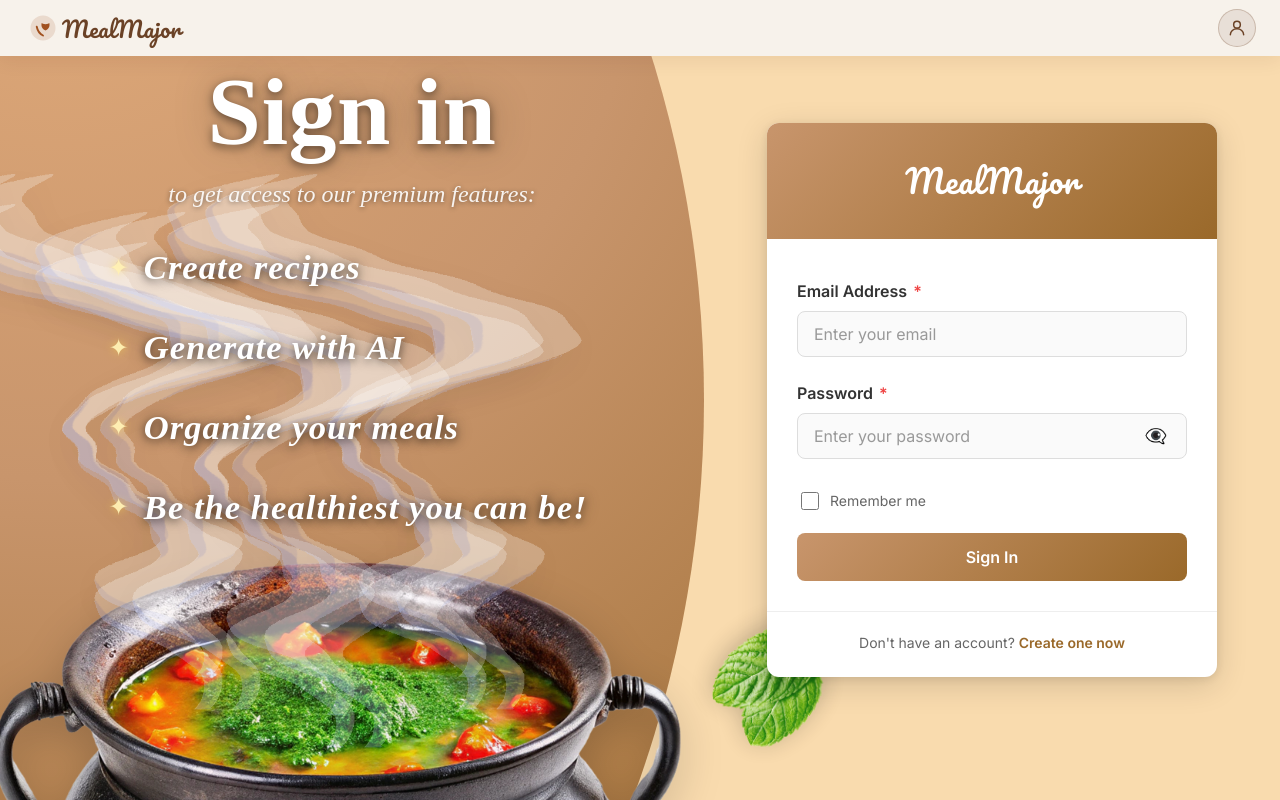
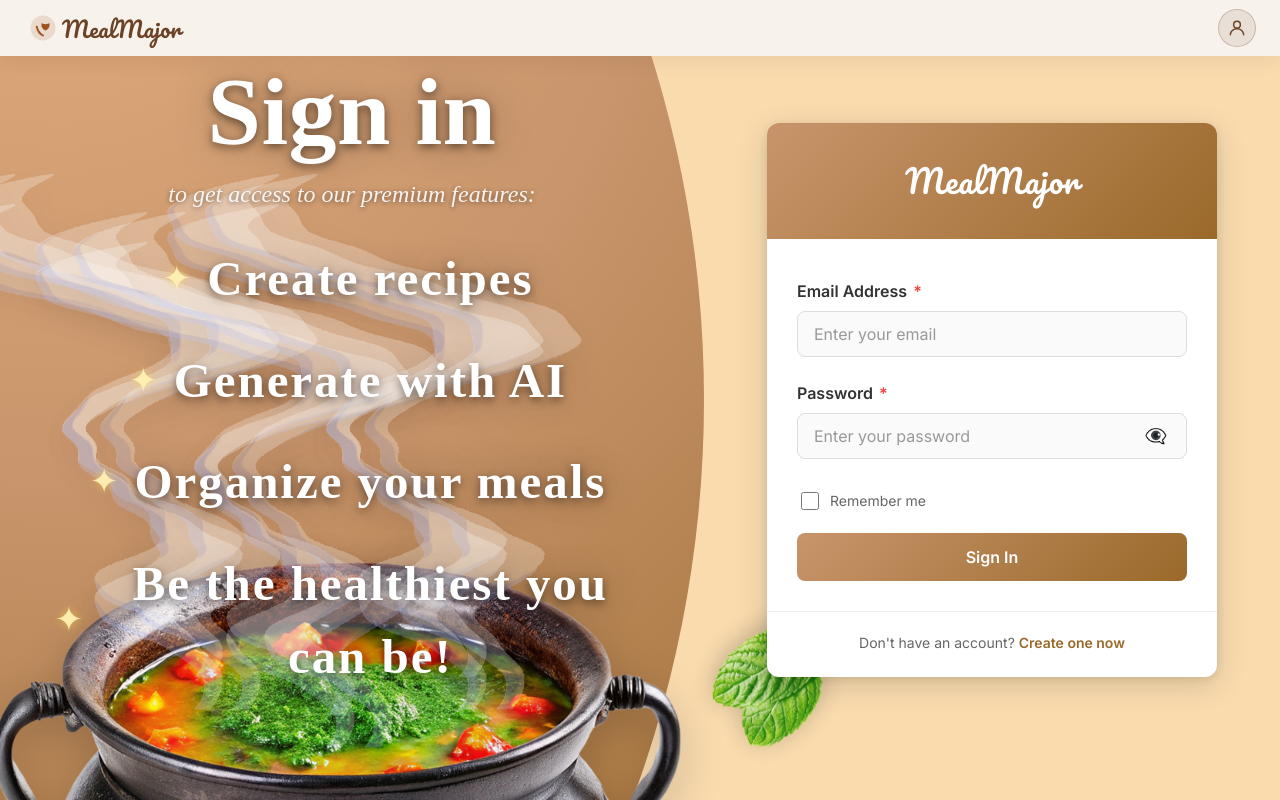
Before and after one commit to Ju-221/MIB-SOEN341_Project_W26, a React app in the folder frontend/: page /#signin in a window 1280 px wide. Built offline with nearby package versions, Linux system fonts and the light colour scheme; the HTML template or start-up script is replaced by a standard one.

Commit message:
make prettier pass

```diff
--- a/frontend/src/components/Auth/SignIn.css
+++ b/frontend/src/components/Auth/SignIn.css
@@ -109,7 +109,7 @@
   display: flex;
   flex-direction: column;
   gap: 16px;
-  max-width: min(44vmax, 520px);
+  width: calc(55vmax - clamp(32px, 6vw, 80px));
   align-items: center;
   text-align: center;
 }
@@ -155,20 +155,20 @@
 .auth-feature-item {
   display: flex;
   align-items: center;
+  justify-content: center;
   gap: 14px;
   font-family: 'Playfair Display', serif;
-  font-weight: 700;
-  font-style: italic;
-  font-size: clamp(19px, 2.7vw, 36px);
-  color: #fff;
+  font-weight: 900;
+  font-size: clamp(22px, 5.4vw, 49px);
+  color: #ffffff;
   border-radius: 100px;
   padding: 8px 24px 8px 16px;
-  width: fit-content;
+  width: 100%;
   text-shadow:
-    0 2px 8px rgba(0, 0, 0, 0.6),
-    0 0 18px rgba(0, 0, 0, 0.3);
-  letter-spacing: 0.03em;
-  /* GSAP sets opacity/x — start hidden */
+    0 3px 10px rgba(0, 0, 0, 0.5),
+    0 0 40px rgba(0, 0, 0, 0.25);
+  letter-spacing: 0.04em;
+  /* GSAP sets opacity/x,  start hidden */
   opacity: 0;
 }
 
--- a/frontend/src/components/Auth/SignIn.tsx
+++ b/frontend/src/components/Auth/SignIn.tsx
@@ -20,11 +20,7 @@ const FEATURES = [
   { text: 'Be the healthiest you can be!', icon: '✦' },
 ];
 
-function validateSignUp(
-  email: string,
-  password: string,
-  confirm: string
-): Record<string, string> {
+function validateSignUp(email: string, password: string, confirm: string): Record<string, string> {
   const errs: Record<string, string> = {};
   if (!email) errs.email = 'Email is required';
   else if (!/^[^\s@]+@[^\s@]+\.[^\s@]+$/.test(email)) errs.email = 'Please enter a valid email';
```
